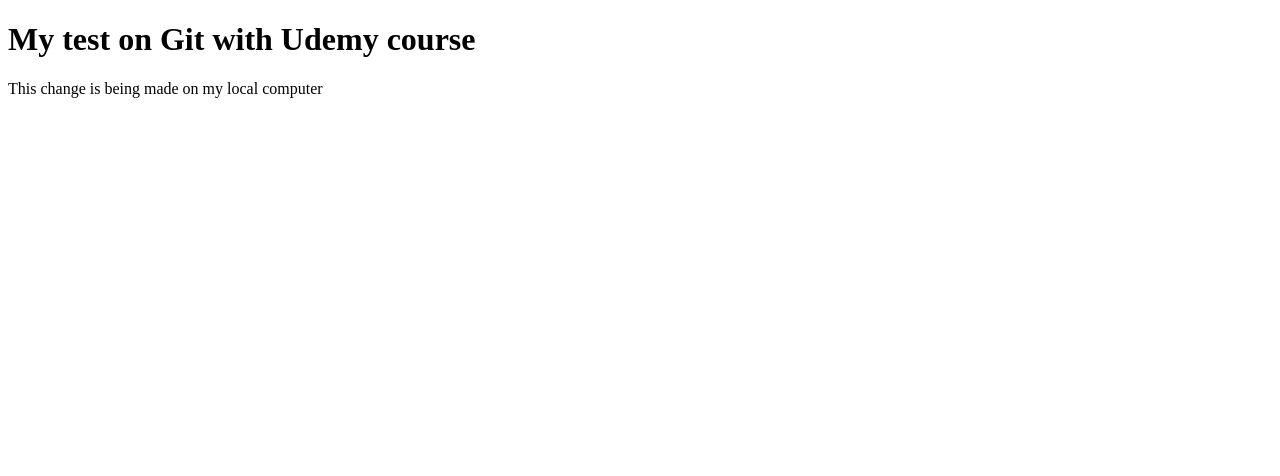
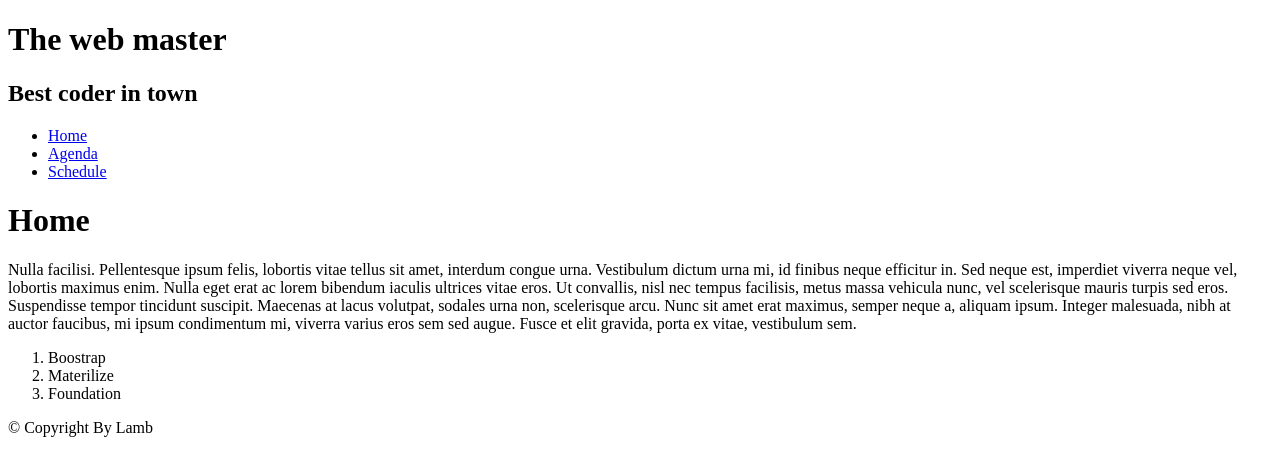
Before and after one commit to Lambis10/Lambis10.github.io, a plain HTML site: page index.html in a window 1280 px wide. Drawn offline with Linux system fonts and the light colour scheme.

Commit message:
page edit

```diff
--- a/index.html
+++ b/index.html
@@ -7,8 +7,35 @@
 </head>
 
 <body>
-    <h1>My test on Git with Udemy course</h1>
-    <p>This change is being made on my local computer</p>
+    <header>
+        <h1>The web master</h1>
+        <h2>Best coder in town</h2>
+    </header>
+
+    <nav>
+        <ul>
+            <li><a href="index.html">Home</a></li>
+            <li><a href="#">Agenda</a></li>
+            <li><a href="#">Schedule</a></li>
+        </ul>
+    </nav>
+
+    <main>
+        <h1>Home</h1>
+        <p>Nulla facilisi. Pellentesque ipsum felis, lobortis vitae tellus sit amet, interdum congue urna. Vestibulum dictum urna mi, id finibus neque efficitur in. Sed neque est, imperdiet viverra neque vel, lobortis maximus enim. Nulla eget erat ac lorem
+            bibendum iaculis ultrices vitae eros. Ut convallis, nisl nec tempus facilisis, metus massa vehicula nunc, vel scelerisque mauris turpis sed eros. Suspendisse tempor tincidunt suscipit. Maecenas at lacus volutpat, sodales urna non, scelerisque
+            arcu. Nunc sit amet erat maximus, semper neque a, aliquam ipsum. Integer malesuada, nibh at auctor faucibus, mi ipsum condimentum mi, viverra varius eros sem sed augue. Fusce et elit gravida, porta ex vitae, vestibulum sem.</p>
+        <ol>
+            <li>Boostrap</li>
+            <li>Materilize</li>
+            <li>Foundation</li>
+        </ol>
+    </main>
+
+    <footer>
+        <p>&copy Copyright By Lamb</p>
+    </footer>
+
 </body>
 
 </html>
```
